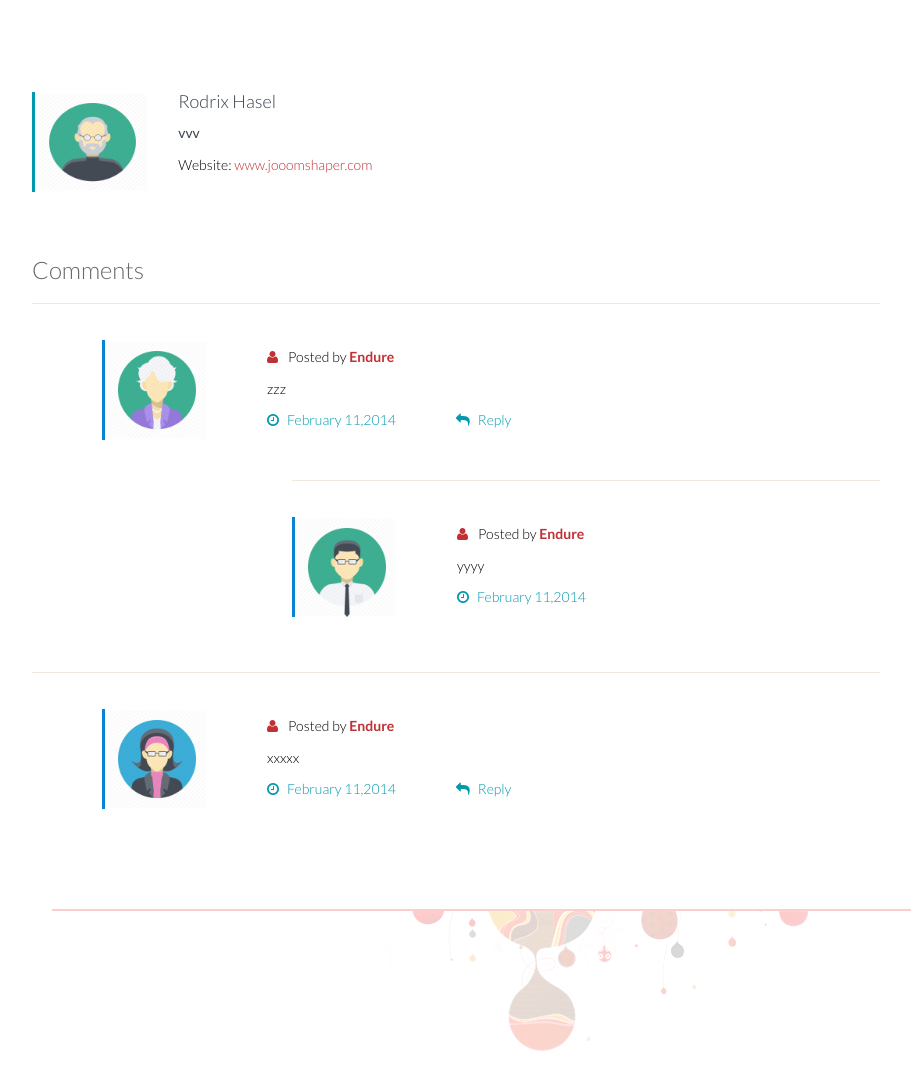
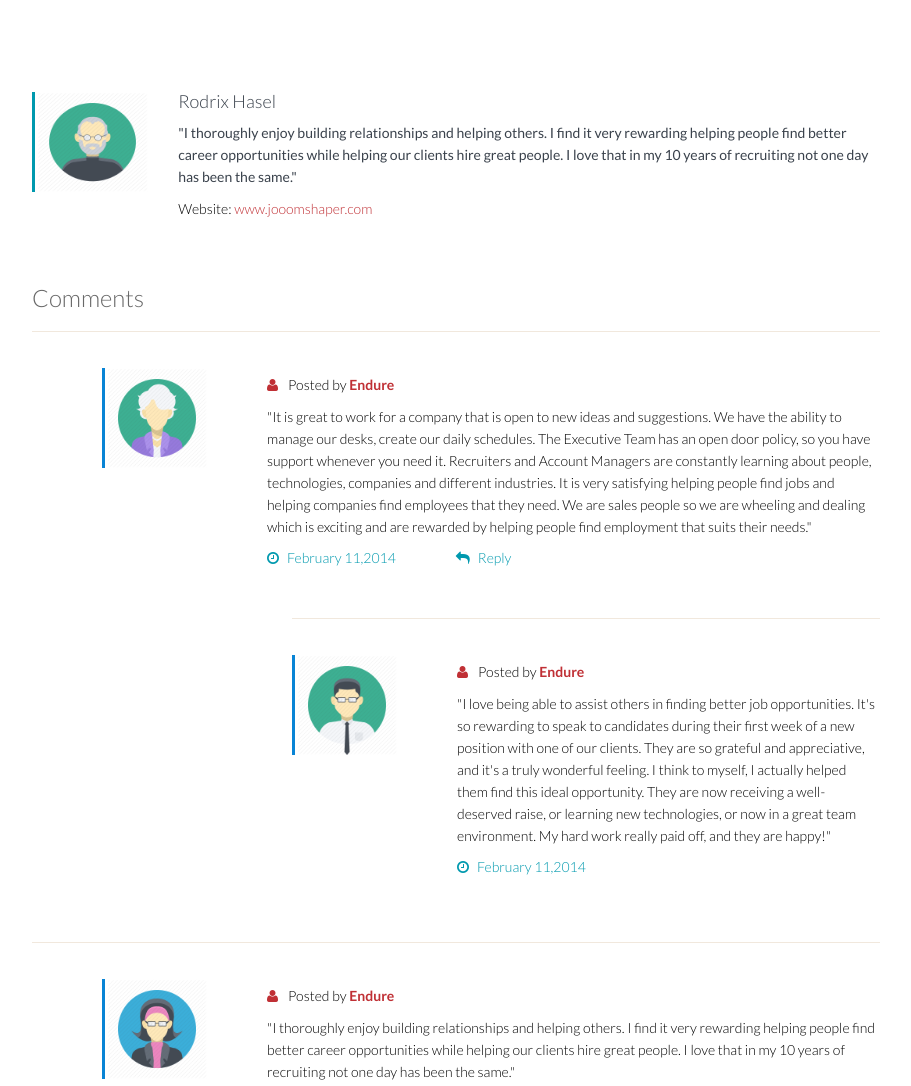
Before and after one commit to zunym/triangle, a website: page client/public/blogdetails.html in a window 1280 px wide. Shown: the part 1020-2106 px from the top of the page, without its empty margins (38-949 px from the left). Drawn offline with Linux system fonts and the light colour scheme; files that its build step writes are made by us from their sources; files whose address does not match are found by name.

Commit message:
added comments in career

```diff
--- a/client/public/blogdetails.html
+++ b/client/public/blogdetails.html
@@ -165,7 +165,7 @@
                                             </div>
                                             <div class="col-sm-10">
                                                 <h3>Rodrix Hasel</h3>
-                                                <p>vvv</p>
+                                                <p>"I thoroughly enjoy building relationships and helping others. I find it very rewarding helping people find better career opportunities while helping our clients hire great people. I love that in my 10 years of recruiting not one day has been the same." </p>
                                                 <span>Website:<a href="www.jooomshaper.com"> www.jooomshaper.com</a></span>
                                             </div>
                                         </div>
@@ -180,7 +180,7 @@
                                                 </a>
                                                 <div class="media-body">
                                                     <span><i class="fa fa-user"></i>Posted by <a href="#">Endure</a></span>
-                                                    <p>zzz</p>
+                                                    <p>"It is great to work for a company that is open to new ideas and suggestions. We have the ability to manage our desks, create our daily schedules. The Executive Team has an open door policy, so you have support whenever you need it. Recruiters and Account Managers are constantly learning about people, technologies, companies and different industries. It is very satisfying helping people find jobs and helping companies find employees that they need. We are sales people so we are wheeling and dealing which is exciting and are rewarded by helping people find employment that suits their needs." </p>
                                                     <ul class="nav navbar-nav post-nav">
                                                         <li><a href="#"><i class="fa fa-clock-o"></i>February 11,2014</a></li>
                                                         <li><a href="#"><i class="fa fa-reply"></i>Reply</a></li>
@@ -195,7 +195,7 @@
                                                         </a>
                                                         <div class="media-body">
                                                             <span><i class="fa fa-user"></i>Posted by <a href="#">Endure</a></span>
-                                                            <p>yyyy</p>
+                                                            <p>"I love being able to assist others in finding better job opportunities. It's so rewarding to speak to candidates during their first week of a new position with one of our clients. They are so grateful and appreciative, and it's a truly wonderful feeling. I think to myself, I actually helped them find this ideal opportunity. They are now receiving a well-deserved raise, or learning new technologies, or now in a great team environment. My hard work really paid off, and they are happy!" </p>
                                                             <ul class="nav navbar-nav post-nav">
                                                                 <li><a href="#"><i class="fa fa-clock-o"></i>February 11,2014</a></li>
                                                             </ul>
@@ -211,7 +211,7 @@
                                                 </a>
                                                 <div class="media-body">
                                                     <span><i class="fa fa-user"></i>Posted by <a href="#">Endure</a></span>
-                                                    <p>xxxxx</p>
+                                                    <p>"I thoroughly enjoy building relationships and helping others. I find it very rewarding helping people find better career opportunities while helping our clients hire great people. I love that in my 10 years of recruiting not one day has been the same." </p>
                                                     <ul class="nav navbar-nav post-nav">
                                                         <li><a href="#"><i class="fa fa-clock-o"></i>February 11,2014</a></li>
                                                         <li><a href="#"><i class="fa fa-reply"></i>Reply</a></li>
```
Also changed, not shown: client/public/coming-soon.html (+5 -5 lines).
